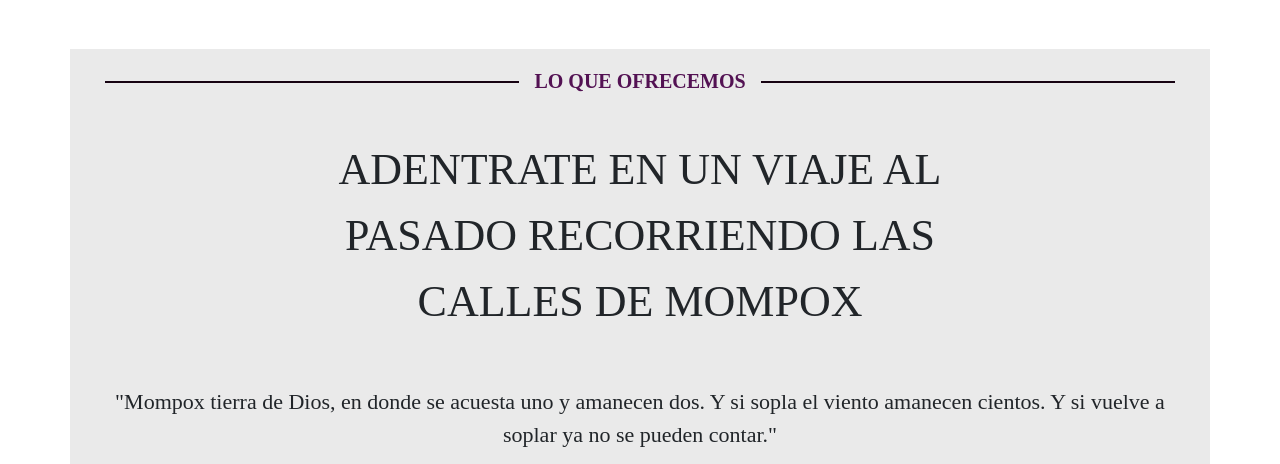
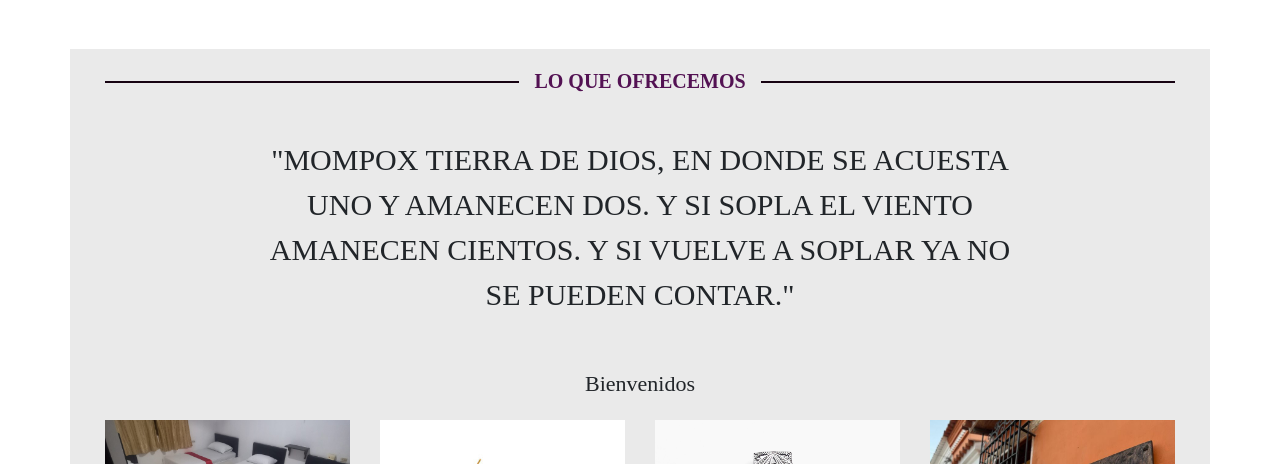
Before and after one commit to Rlaradiaz/Mompox, a plain HTML site: page index.html in a window 1280 px wide. Shown: the part 1320-1784 px from the top of the page. Drawn offline with nearby package versions, Linux system fonts and the light colour scheme.

Commit message:
Actualizacion

```diff
--- a/css/estilos.css
+++ b/css/estilos.css
@@ -159,7 +159,7 @@ p {
     }
     .productos .titulo {
         width: 70%;
-        font-size: 44px;
+        font-size: 30px;
         text-transform: uppercase;
         display: inline-block;
         margin-bottom: 50px;
--- a/index.html
+++ b/index.html
@@ -40,13 +40,11 @@
 	<div class="row productos">
 			<article class="col-12 text-center">
 				<h2 class="subtitulo"><span>Lo que ofrecemos</span></h2>
-				<p class="titulo">Adentrate en un viaje al pasado recorriendo las calles de Mompox</p>
-				<p>"Mompox tierra de Dios,
+				<p class="titulo">"Mompox tierra de Dios,
 					en donde se acuesta uno y amanecen dos.
 					Y si sopla el viento amanecen cientos.
-					Y si vuelve a soplar ya no se pueden contar."
-
-
+					Y si vuelve a soplar ya no se pueden contar."</p>
+				<p>Bienvenidos
 					 </p>
 			</article>
 
@@ -105,7 +103,7 @@
 					<img src="img/Iconos/filigrana_momposina_0.jpg" alt="">
 					<figcaption>
 						<p>
-							<strong class="mb-2">Un equipo de expertos</strong>
+							<strong class="mb-2">Restaurantes</strong>
 							<div class="w-100"></div>
 							Lorem ipsum dolor sit amet consectetur adipisicing elit. Voluptatibus obcaecati, ex, necessitatibus et repudiandae nulla velit beatae in, incidunt aliquid pariatur eos. Reprehenderit sapiente culpa earum ut repellendus cupiditate omnis.
 						</p>
@@ -118,7 +116,7 @@
 					<img src="img/Iconos/cursp.jpg" alt="">
 					<figcaption>
 						<p>
-							<strong class="mb-2">Una historia de servicio</strong>
+							<strong class="mb-2">Tour por el rio Magdalena</strong>
 							<div class="w-100"></div>
 							Lorem ipsum dolor sit amet consectetur, adipisicing elit. Alias repellendus eius quis enim, fugiat eum? Rem ullam expedita labore aut doloribus? Magni quos maiores a quas eius doloremque obcaecati id.
 						</p>
```
Also changed, not shown: img/Productos/2.jpg (deleted), img/Productos/collar.jpeg (deleted), img/Productos/fili.jpg (deleted).
